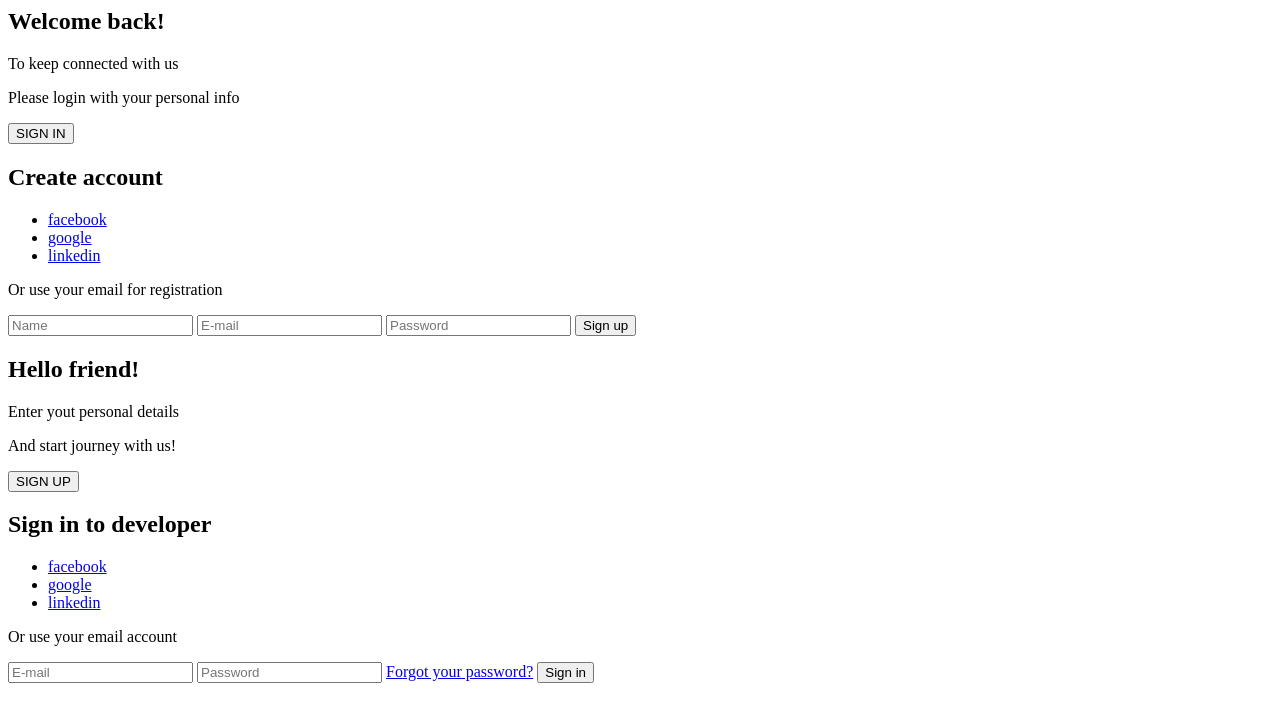
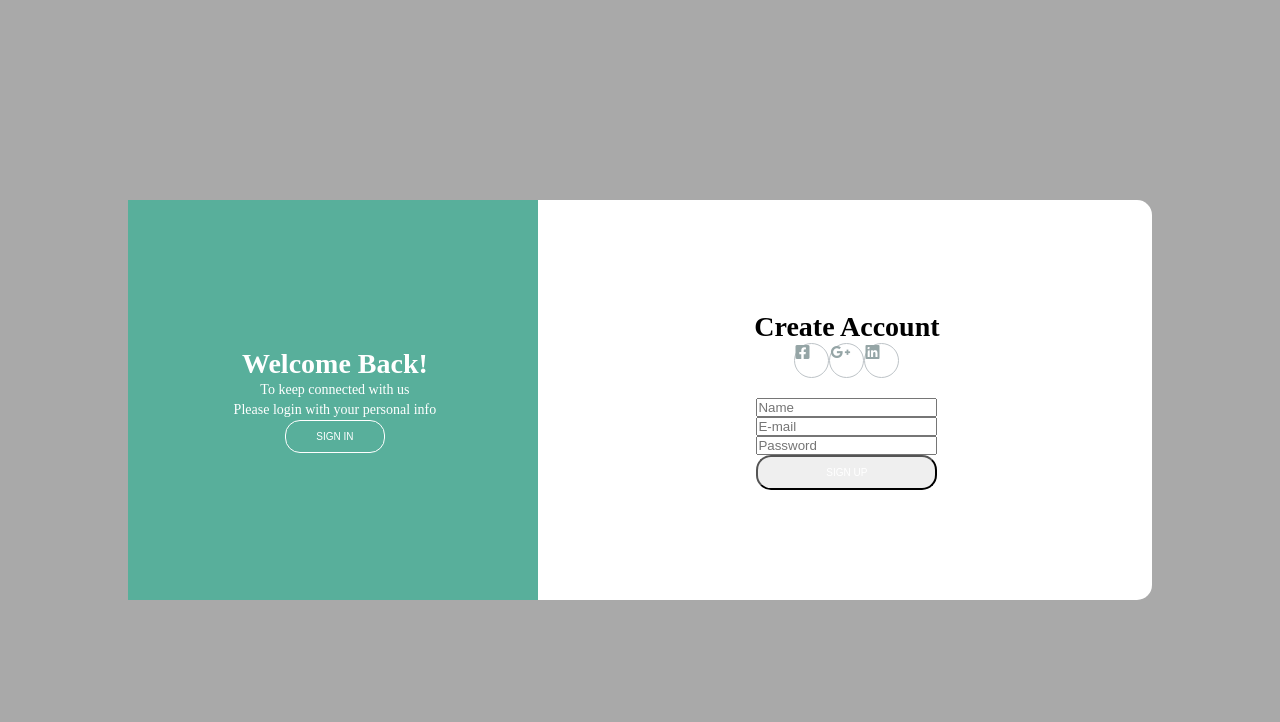
Before and after one commit to paraujosena/antigos, a plain HTML site: page loginForm/login.html in a window 1280 px wide. Drawn offline with Linux system fonts and the light colour scheme.

Commit message:
treinando logins personalizados

```diff
--- a/loginForm/login.html
+++ b/loginForm/login.html
@@ -1,36 +1,45 @@
 <html>
     <head>
         <title>Ancapage</title>
+        <link rel="stylesheet" href="https://use.fontawesome.com/releases/v5.13.0/css/all.css" integrity="sha384-Bfad6CLCknfcloXFOyFnlgtENryhrpZCe29RTifKEixXQZ38WheV+i/6YWSzkz3V" crossorigin="anonymous">
+        <link rel="stylesheet" href="style.css">
     </head>
     <body>
         <div class="container" name="content">
             <div class="content first-content">
                 <div class="first-column">
-                    <h2 class="title"> Welcome back! </h2>
+                    <h2 class="title welcome"> Welcome back! </h2>
                     <p class="description"> To keep connected with us</p>
                     <p class="description">Please login with your personal info</p>
-                    <button class="btn"> SIGN IN</button>
+                    <button class="btn btn-primary"> SIGN IN</button>
                 </div>
                 <div class="second-column">
                     <h2 class="title">Create account</h2>
                     <div class="social-media">
-                        <ul>
-                            <li><a href="http://">facebook</a></li>
-                            <li><a href="http://">google</a></li>
-                            <li><a href="http://">linkedin</a></li>
+                        <ul class="list-social-media">
+                            <li class="item-social-media"><a  href="#">
+                                <i class="fab fa-facebook-square"></i>
+                            </a></li>
+                            <li class="item-social-media"><a href="http://">
+                                <i class="fab fa-google-plus-g"></i>
+                            </a></li>
+                            <li class="item-social-media"><a href="http://">
+                                <i class="fab fa-linkedin"></i>
+                            </a></li>
                         </ul>
                     </div>
                     <p class="description"> Or use your email for registration</p>
+                    <form class="form">
                         <input type="name" placeholder="Name">
                         <input type="email" placeholder="E-mail">
                         <input type="password" placeholder="Password">
                         <button class="btn">Sign up</button>
-
+                    </form>
                 </div>
             </div>
             <div class="content second-content">
                 <div class="first-column">
-                    <h2 class="title"> Hello friend! </h2>
+                    <h2 class="title"> Hello, friend! </h2>
                     <p class="description"> Enter yout personal details</p>
                     <p class="description">And start journey with us!</p>
                     <button class="btn"> SIGN UP</button>
@@ -45,10 +54,12 @@
                         </ul>
                     </div>
                     <p class="description"> Or use your email account</p>
+                    <form  class="form">
                         <input type="email" placeholder="E-mail">
                         <input type="password" placeholder="Password">
                         <a href="#">Forgot your password?</a>
                         <button class="btn">Sign in</button>
+                    </form>
 
                 </div>
 
--- a/loginForm/style.css
+++ b/loginForm/style.css
@@ -0,0 +1,145 @@
+* {
+    margin: 0;
+    padding: 0;
+    box-sizing: border-box;
+}
+.title{
+
+    font-size: 28px;
+    font-weight: bold;
+    text-transform: capitalize;
+}
+.welcome{
+    color: #fff;
+}
+.description{
+    font-size: 14px;
+    font-weight: 300;
+    color: #fff;
+    line-height: 20px;
+}
+.container{
+    background-color: darkgrey;
+    display: flex;
+    justify-content: center;
+    align-items: center;
+    height: 100vh;
+}
+
+.btn{
+    border-radius: 15px;
+    text-transform: uppercase;
+    color:#fff;
+    padding: 10px 30px;
+    font-size: 10px;
+}
+.btn-primary{
+    background-color: transparent;
+    border: 1px solid #fff;
+}
+.btn-primary:hover{
+    background-color: #fff;
+    color: #58af9b;
+}
+
+.content{
+    border-radius: 15px;
+    background-color: #fff;
+    width: 80%;
+    height: 50%;
+    justify-content: space-between;
+    align-items: center;
+    position: relative;
+}
+
+.content::before{
+    content: "";
+    position: absolute;
+    background-color: #58af9b;
+    width: 40%;
+    height: 100%;
+}
+
+.first-content{
+    display: flex;
+}
+.second-content{
+    display: none;
+}
+
+.first-column{
+    text-align: center;
+    flex: 1 0 auto;
+    z-index: 10;
+}
+.second-column{
+    flex: 2 0 auto;
+    display: flex;
+    flex-direction: column;
+    align-items: center ;
+}
+
+.list-social-media{
+    display: flex;
+    list-style-type: none;
+}
+.item-social-media {
+    border: 1px solid #bdc3c7;
+    border-radius: 50%;
+    width: 35px;
+    height: 35px;
+
+}
+.item-social-media a{
+    color: #95a5a6;
+}
+.form{
+    display: flex;
+    flex-direction: column;
+}
+
+/*
+.content {
+    border-radius: 15px;
+    background-color: white;
+    position: absolute;
+    display: flex;
+    width: 80%;
+    height: 50%;
+    justify-content: space-around;
+    align-items: center;
+}
+.content::before{
+    content:"";
+    position: absolute;
+    background-color: #58af95;
+    width: 40%;
+    height: 100%;
+}
+.title{
+    font-size: 28px;
+    font-weight: 300;
+    text-transform: capitalize;
+}
+.title-primary{
+    color: white;
+}
+
+.form{
+    display: flex;
+    flex-direction: column;
+
+}
+.first-column{
+    text-align: center;
+    flex: 1 0 auto;
+}
+.second-column{
+    text-align: center;
+    flex: 2 0 auto;
+}
+.second-content{
+    display: none;
+}
+
+*/
```
Also changed, not shown: loginForm/index.html (+0 -1 lines), login_top1/index.html (+1 -0 lines). Lines whose indentation alone changed are shown as unchanged.
